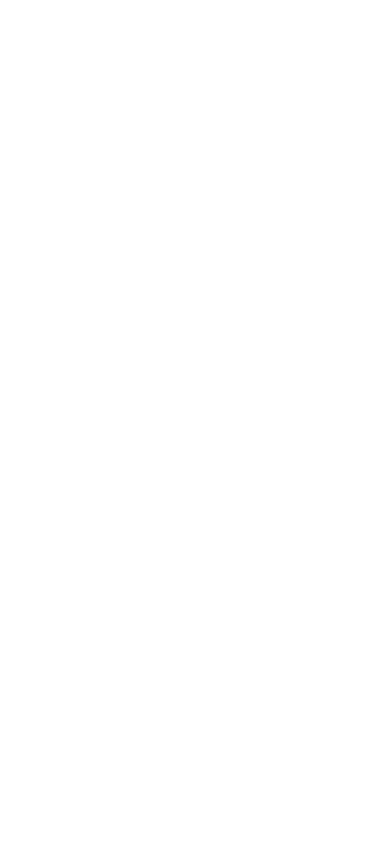
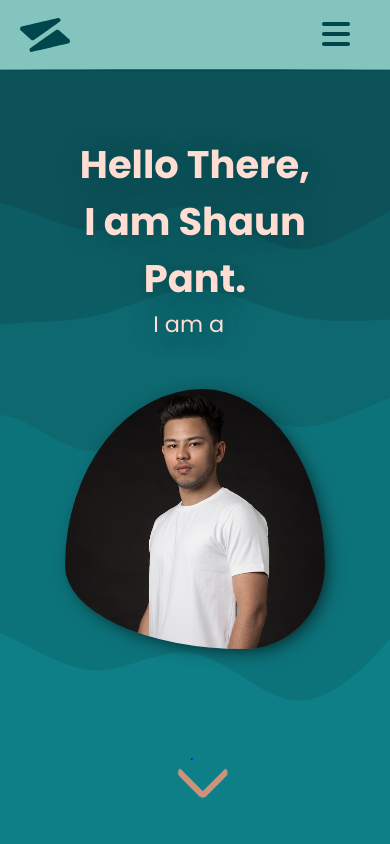
Before and after one commit to notseansk/portfolio, a React (Create React App) app: page / in a window 390 px wide. Shown: the top 844 px of the page. Built offline with nearby package versions, Linux system fonts and the light colour scheme.

Commit message:
semi-responsive

```diff
--- a/src/components/App.js
+++ b/src/components/App.js
@@ -1,5 +1,6 @@
 import { Toaster } from "react-hot-toast";
 import "../styles/App.css";
+
 import About from "./About";
 import Contact from "./Contact";
 import Footer from "./Footer";
@@ -7,7 +8,6 @@
 import Navbar from "./Navbar";
 import Projects from "./Projects";
 import Technologies from "./Technologies";
-
 function App() {
   return (
     <div className="App">
--- a/src/components/Home.jsx
+++ b/src/components/Home.jsx
@@ -56,6 +56,7 @@
             </p>
           </div>
           <Tilt
+            className="hero-img-tilt"
             // tiltMaxAngleY={30}
             // tiltMaxAngleX={30}
             scale="1.1"
--- a/src/components/Navbar.jsx
+++ b/src/components/Navbar.jsx
@@ -14,6 +14,7 @@
   }, []);
   const [activeTab, setActiveTab] = useState(null);
   const [clicked, setClicked] = useState(false);
+  const [menuIconClicked, setMenuIconClicked] = useState(false);
 
   const handleClick = (e) => {
     setClicked(!clicked);
@@ -34,7 +35,7 @@
             <img src={logoMain} alt="logo" />
           </a>
         </div>
-        <main>
+        <main className={menuIconClicked && "active-menu"}>
           <a
             onClick={handleClick}
             id="about"
@@ -78,6 +79,18 @@
             Email
           </a>
         </main>
+        <div
+          onClick={() => {
+            setMenuIconClicked(!menuIconClicked);
+          }}
+          className="menu-icon"
+        >
+          <i
+            className={
+              menuIconClicked ? "fa-solid fa-xmark" : "fa-solid fa-bars"
+            }
+          ></i>
+        </div>
       </div>
     </nav>
   );
--- a/src/components/Technologies.jsx
+++ b/src/components/Technologies.jsx
@@ -5,6 +5,8 @@
 import js from "../assets/js.png";
 import sass from "../assets/sass.png";
 import react from "../assets/react.png";
+import tailwind from "../assets/tailwind.png";
+import firebase from "../assets/firebase.png";
 
 const Technologies = () => {
   return (
@@ -38,6 +40,10 @@
             <img src={sass} alt="/" />
             <p>SASS</p>
           </a>
+          <a href="https://react.dev/learn" target="_blank" rel="noreferrer">
+            <img src={tailwind} alt="/" />
+            <p>Tailwind CSS</p>
+          </a>
           <a
             href="https://developer.mozilla.org/en-US/docs/Web/JavaScript"
             target="_blank"
@@ -50,6 +56,11 @@
             <img src={react} alt="/" />
             <p>React JS</p>
           </a>
+
+          <a href="https://react.dev/learn" target="_blank" rel="noreferrer">
+            <img src={firebase} alt="/" />
+            <p>Firebase</p>
+          </a>
         </div>
       </div>
     </div>
--- a/src/index.js
+++ b/src/index.js
@@ -2,7 +2,7 @@
 import ReactDOM from "react-dom/client";
 
 import App from "./components/App";
-
+import "./styles/Mediaqueries.scss";
 const root = ReactDOM.createRoot(document.getElementById("root"));
 root.render(
   <React.StrictMode>
--- a/src/styles/App.css
+++ b/src/styles/App.css
@@ -25,8 +25,8 @@
   background-color: #83c5be;
   cursor: url("../assets/cursor-main2.png"), auto;
 }
-@media screen and (max-width: 1400px) {
+/* @media screen and (max-width: 1400px) {
   body {
     display: none;
   }
-}
+} */
--- a/src/styles/Home.scss
+++ b/src/styles/Home.scss
@@ -22,14 +22,19 @@
 
     > .hero {
       // max-width: 1240px;
-      display: grid;
+      // display: grid;
+      display: flex;
+
       // gap: 8rem;
-      grid-template-columns: repeat(3, 1fr);
+      // grid-template-columns: repeat(3, 1fr);
+      justify-content: space-between;
+
       > .hero-text {
         display: flex;
         flex-direction: column;
         justify-content: center;
-        grid-column: span 2;
+
+        // grid-column: span 2;
         margin-right: 200px;
         text-shadow: 2px 2px 23px c.$primary-darkest;
 
--- /dev/null
+++ b/src/styles/Mediaqueries.scss
@@ -0,0 +1,294 @@
+@use "colors" as c;
+@use "fonts" as f;
+@media screen and (max-width: 1570px) {
+  // ---------global---------
+
+  // ---------navbar---------
+  // ---------home---------
+  // ---------about---------
+  .about {
+    clip-path: none;
+  }
+  // ---------technologies---------
+  // ---------projects---------
+  // ---------contact---------
+  // ---------footer---------
+}
+@media screen and (max-width: 1280px) {
+  // ---------global---------
+  .container {
+    // background-color: red;
+    // padding-inline: 3rem !important;
+  }
+
+  // ---------navbar---------
+  // ---------home---------
+  // ---------about---------
+  // ---------technologies---------
+  // ---------projects---------
+  // ---------contact---------
+  // ---------footer---------
+
+  .home {
+    .container {
+      padding: 3rem;
+    }
+  }
+}
+
+@media screen and (max-width: 1110px) {
+  // ---------global---------
+  // ---------navbar---------
+  // ---------home---------
+  .home {
+    h1 {
+      font-size: 3.6rem !important;
+    }
+  }
+  // ---------about---------
+  // ---------technologies---------
+  // ---------projects---------
+  // ---------contact---------
+  // ---------footer---------
+}
+@media screen and (max-width: 1024px) {
+  // ---------global---------
+
+  // ---------navbar---------
+  // ---------home---------
+  // ---------about---------
+  // ---------technologies---------
+  // ---------projects---------
+  // ---------contact---------
+  // ---------footer---------
+}
+@media screen and (max-width: 904px) {
+  // ---------global---------
+
+  // ---------navbar---------
+  // ---------home---------
+  .home {
+    h1 {
+      font-size: 3.4rem !important;
+    }
+  }
+  // ---------about---------
+  // ---------technologies---------
+  // ---------projects---------
+  // ---------contact---------
+  // ---------footer---------
+}
+@media screen and (max-width: 880px) {
+  // ---------global---------
+
+  // ---------navbar---------
+  // ---------home---------
+  .home {
+    h1 {
+      font-size: 3rem !important;
+    }
+  }
+  // ---------about---------
+  // ---------technologies---------
+  // ---------projects---------
+  // ---------contact---------
+  // ---------footer---------
+}
+@media screen and (max-width: 844px) {
+  // ---------global---------
+
+  // ---------navbar---------
+  // ---------home---------
+  .home {
+    h1 {
+      font-size: 2.4rem !important;
+    }
+  }
+  // ---------about---------
+  // ---------technologies---------
+  // ---------projects---------
+  // ---------contact---------
+  // ---------footer---------
+}
+@media screen and (max-width: 844px) {
+  // ---------global---------
+
+  // ---------navbar---------
+  // ---------home---------
+  .home {
+    h1 {
+      font-size: 3rem !important;
+    }
+    .container {
+      .hero {
+        flex-direction: column;
+        gap: 3rem;
+        margin-top: -120px;
+        .hero-text {
+          width: 100%;
+          text-align: center;
+        }
+      }
+    }
+  }
+  // ---------about---------
+  // ---------technologies---------
+  // ---------projects---------
+  // ---------contact---------
+  // ---------footer---------
+}
+@media screen and (max-width: 767px) {
+  // ---------global---------
+
+  // ---------navbar---------
+  .nav {
+    .container {
+      main {
+        gap: 8px;
+      }
+    }
+  }
+  // ---------home---------
+  // ---------about---------
+  // ---------technologies---------
+  // ---------projects---------
+  // ---------contact---------
+  // ---------footer---------
+}
+@media screen and (max-width: 750px) {
+  // ---------global---------
+
+  // ---------navbar---------
+  // .nav {
+  //   .container {
+  //     main {
+  //       gap: 0;
+  //     }
+  //   }
+  // }
+  // ---------home---------
+  // ---------about---------
+  // ---------technologies---------
+  .technologies {
+    .container {
+      padding-inline: 3rem;
+    }
+    .technologies-heading {
+      text-align: center;
+    }
+  }
+  // ---------projects---------
+  // ---------contact---------
+  .contact {
+    .container {
+      display: flex;
+    }
+    .form {
+      width: 100%;
+      // margin-inline: auto !important;
+    }
+    aside {
+      display: none !important;
+    }
+  }
+  // ---------footer---------
+}
+@media screen and (max-width: 710px) {
+  // ---------global---------
+
+  // ---------navbar---------
+  // ---------home---------
+  // ---------about---------
+  // ---------technologies---------
+  .technologies {
+    .container {
+      .technologies-heading {
+        font-size: 1.8rem !important;
+      }
+    }
+  }
+  // ---------projects---------
+  // ---------contact---------
+  // ---------footer---------
+}
+@media screen and (max-width: 680px) {
+  // ---------global---------
+
+  // ---------navbar---------
+  .nav {
+    .container {
+      main {
+        position: absolute;
+        display: flex;
+        flex-direction: column;
+        right: -300px;
+        top: 34px;
+        height: 100vh;
+        padding: 2rem;
+        gap: 1.2rem;
+
+        background-color: c.$primary-darkest;
+        transition: all 0.2s ease-out;
+        .nav-links {
+          all: unset;
+          border: none;
+          border-radius: 10px;
+          width: 100%;
+          // background-color: c.$background;
+          padding: 8px 34px;
+          color: c.$primary-dark;
+          text-align: center;
+          font-size: 1.2rem;
+          cursor: url("../assets/cursor-hand-main2.png"), auto;
+        }
+        a,
+        div a,
+        div {
+          color: white !important;
+          background-color: transparent !important;
+        }
+      }
+      .menu-icon {
+        display: block;
+        cursor: url("../assets/cursor-hand-main2.png"), auto;
+        // background-color: red;
+      }
+    }
+  }
+  .active-menu {
+    right: 0 !important;
+  }
+  // ---------home---------
+  // ---------about---------
+  // ---------technologies---------
+  // ---------projects---------
+  // ---------contact---------
+  // ---------footer---------
+}
+@media screen and (max-width: 512px) {
+  // ---------global---------
+
+  // ---------navbar---------
+  // ---------home---------
+  .home {
+    h1 {
+      font-size: 2.4rem !important;
+    }
+  }
+  // ---------about---------
+  // ---------technologies---------
+  // ---------projects---------
+  // ---------contact---------
+  // ---------footer---------
+}
+@media screen and (max-width: 480px) {
+  // ---------global---------
+
+  // ---------navbar---------
+  // ---------home---------
+  // ---------about---------
+  // ---------technologies---------
+  // ---------projects---------
+  // ---------contact---------
+  // ---------footer---------
+}
--- a/src/styles/Navbar.scss
+++ b/src/styles/Navbar.scss
@@ -26,6 +26,12 @@
       transform: scaleX(1.06);
       border-bottom: 2px solid #00474db6;
       border-radius: 60%;
+    }
+    .menu-icon {
+      display: none;
+      color: c.$primary-darkest;
+      font-size: 2rem;
+      padding: 20px;
     }
     > .logo-div {
       display: flex;
@@ -114,8 +120,8 @@
   }
 }
 
-@media screen and (max-width: 503.6px) {
-  .nav-links:first-child {
-    transform: rotate(45deg);
-  }
-}
+// @media screen and (max-width: 503.6px) {
+//   .nav-links:first-child {
+//     transform: rotate(45deg);
+//   }
+// }
--- a/src/styles/Technologies.scss
+++ b/src/styles/Technologies.scss
@@ -29,7 +29,9 @@
 
       img {
         width: 5rem;
+        height: 5rem;
         transition: all 0.2s ease-in-out;
+        object-fit: contain;
         &:hover {
           transform: scale(1.2);
         }
```
Also changed, not shown: src/assets/firebase.png (added), src/assets/tailwind.png (added).
